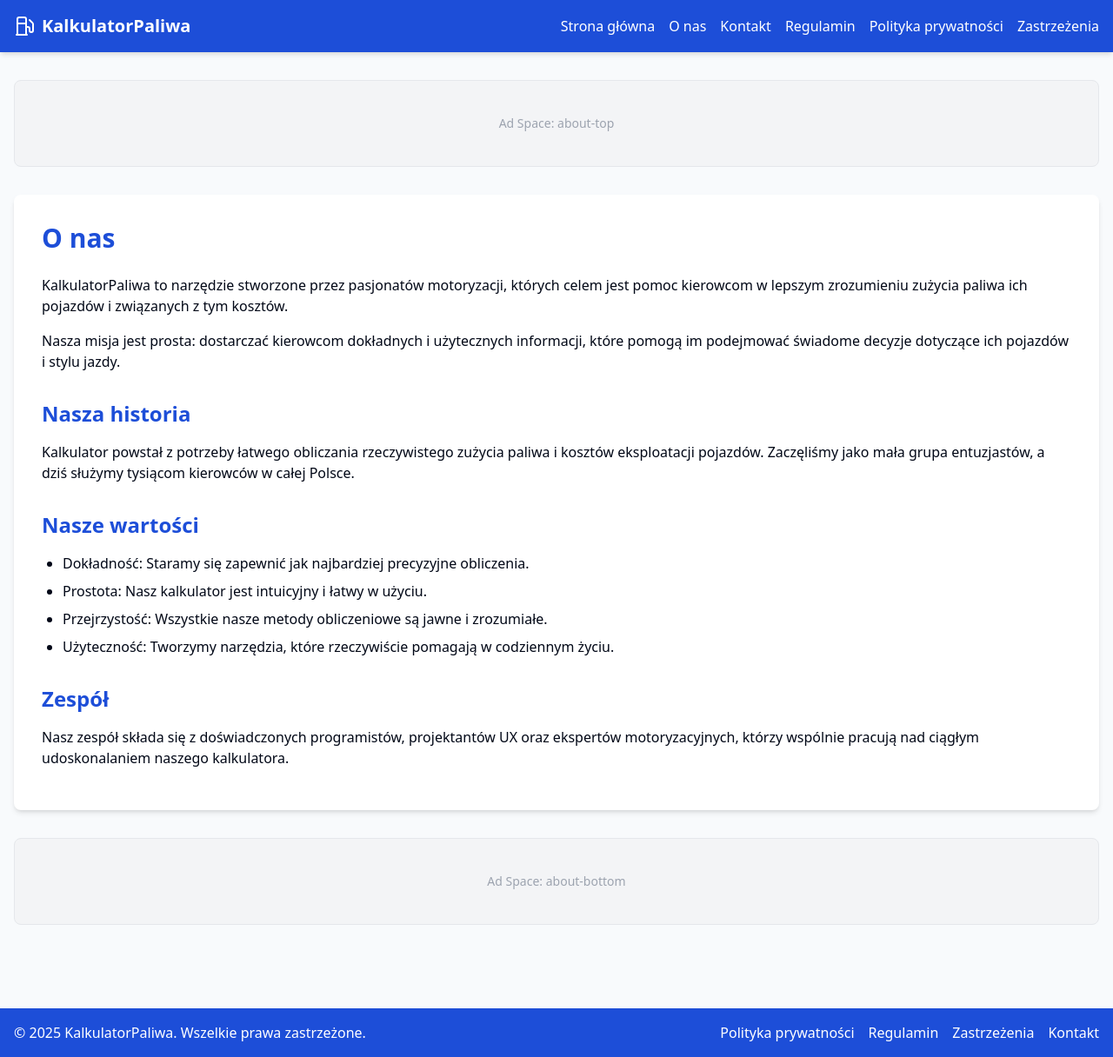
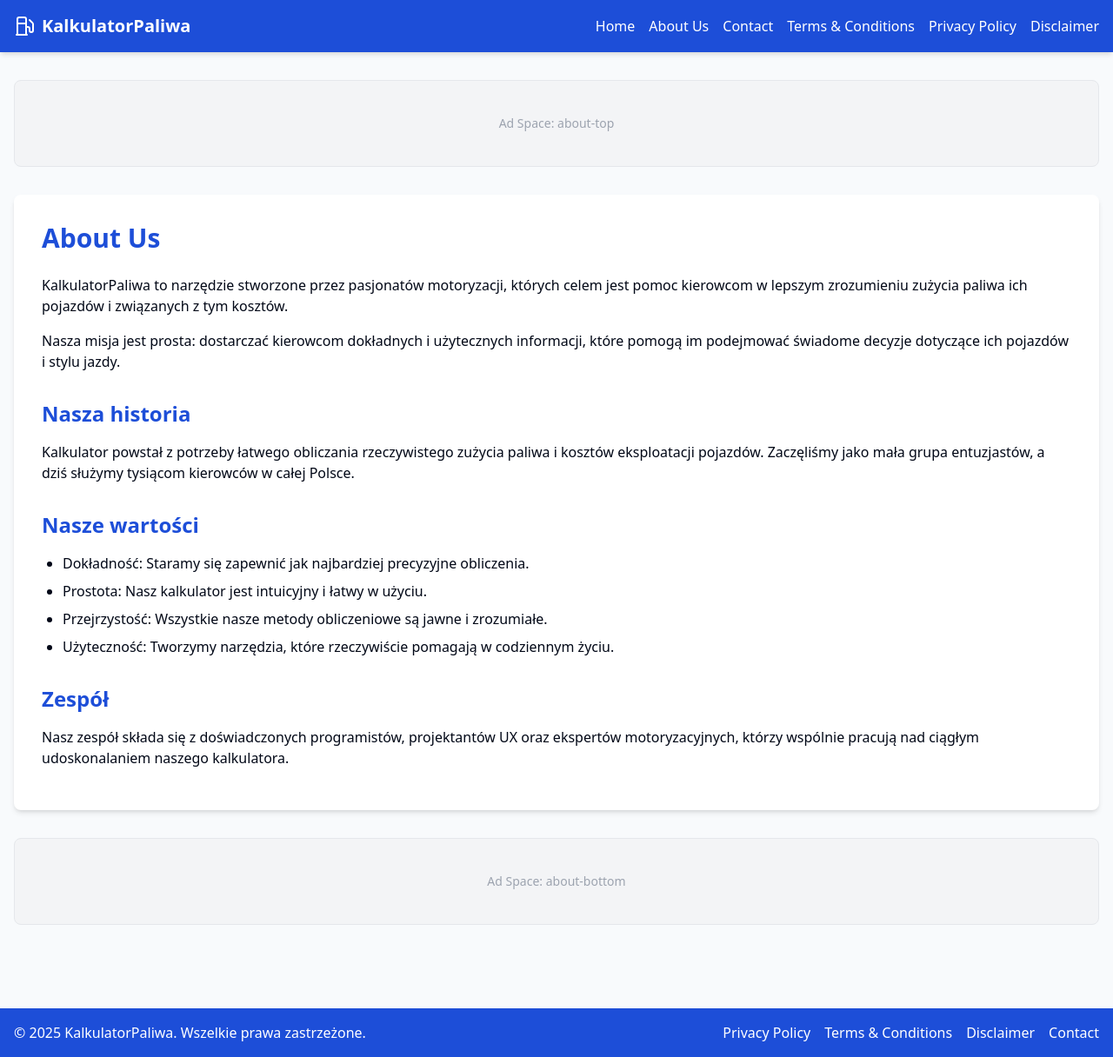
Before and after one commit to nkmstudent/friendly-calorie-counter, a React (Vite) app: page /about in a window 1280 px wide. Shown: the whole page at 87% size. Built offline with nearby package versions, Linux system fonts and the light colour scheme.

Commit message:
Rename pages to English
Rename the pages to their English equivalents.

```diff
--- a/src/components/Footer.tsx
+++ b/src/components/Footer.tsx
@@ -12,16 +12,16 @@ const Footer = () => {
           </div>
           <div className="flex flex-wrap justify-center gap-4">
             <Link to="/privacy" className="hover:text-fuel-lightblue transition-colors duration-200">
-              Polityka prywatności
+              Privacy Policy
             </Link>
             <Link to="/terms" className="hover:text-fuel-lightblue transition-colors duration-200">
-              Regulamin
+              Terms & Conditions
             </Link>
             <Link to="/disclaimer" className="hover:text-fuel-lightblue transition-colors duration-200">
-              Zastrzeżenia
+              Disclaimer
             </Link>
             <Link to="/contact" className="hover:text-fuel-lightblue transition-colors duration-200">
-              Kontakt
+              Contact
             </Link>
           </div>
         </div>
--- a/src/components/Header.tsx
+++ b/src/components/Header.tsx
@@ -19,32 +19,32 @@ const Header = () => {
             <ul className="flex flex-wrap justify-center space-x-4">
               <li>
                 <Link to="/" className="hover:text-fuel-lightblue transition-colors duration-200">
-                  Strona główna
+                  Home
                 </Link>
               </li>
               <li>
                 <Link to="/about" className="hover:text-fuel-lightblue transition-colors duration-200">
-                  O nas
+                  About Us
                 </Link>
               </li>
               <li>
                 <Link to="/contact" className="hover:text-fuel-lightblue transition-colors duration-200">
-                  Kontakt
+                  Contact
                 </Link>
               </li>
               <li>
                 <Link to="/terms" className="hover:text-fuel-lightblue transition-colors duration-200">
-                  Regulamin
+                  Terms & Conditions
                 </Link>
               </li>
               <li>
                 <Link to="/privacy" className="hover:text-fuel-lightblue transition-colors duration-200">
-                  Polityka prywatności
+                  Privacy Policy
                 </Link>
               </li>
               <li>
                 <Link to="/disclaimer" className="hover:text-fuel-lightblue transition-colors duration-200">
-                  Zastrzeżenia
+                  Disclaimer
                 </Link>
               </li>
             </ul>
--- a/src/pages/About.tsx
+++ b/src/pages/About.tsx
@@ -14,7 +14,7 @@ const About = () => {
           <AdContainer className="mb-8" adSlot="about-top" />
 
           <section className="bg-white rounded-lg shadow-md p-8 mb-8">
-            <h1 className="text-3xl font-bold text-fuel-darkblue mb-6">O nas</h1>
+            <h1 className="text-3xl font-bold text-fuel-darkblue mb-6">About Us</h1>
 
             <div className="prose max-w-none">
               <p className="mb-4">
--- a/src/pages/Contact.tsx
+++ b/src/pages/Contact.tsx
@@ -23,7 +23,7 @@ const Contact = () => {
           <AdContainer className="mb-8" adSlot="contact-top" />
 
           <section className="bg-white rounded-lg shadow-md p-8 mb-8">
-            <h1 className="text-3xl font-bold text-fuel-darkblue mb-6">Kontakt</h1>
+            <h1 className="text-3xl font-bold text-fuel-darkblue mb-6">Contact</h1>
 
             <div className="grid grid-cols-1 md:grid-cols-2 gap-8">
               <div>
--- a/src/pages/Disclaimer.tsx
+++ b/src/pages/Disclaimer.tsx
@@ -14,7 +14,7 @@ const Disclaimer = () => {
           <AdContainer className="mb-8" adSlot="disclaimer-top" />
 
           <section className="bg-white rounded-lg shadow-md p-8 mb-8">
-            <h1 className="text-3xl font-bold text-fuel-darkblue mb-6">Zastrzeżenia</h1>
+            <h1 className="text-3xl font-bold text-fuel-darkblue mb-6">Disclaimer</h1>
 
             <div className="prose max-w-none">
               <p className="mb-4">
--- a/src/pages/Privacy.tsx
+++ b/src/pages/Privacy.tsx
@@ -14,7 +14,7 @@ const Privacy = () => {
           <AdContainer className="mb-8" adSlot="privacy-top" />
 
           <section className="bg-white rounded-lg shadow-md p-8 mb-8">
-            <h1 className="text-3xl font-bold text-fuel-darkblue mb-6">Polityka Prywatności</h1>
+            <h1 className="text-3xl font-bold text-fuel-darkblue mb-6">Privacy Policy</h1>
 
             <div className="prose max-w-none">
               <p className="mb-4">
--- a/src/pages/Terms.tsx
+++ b/src/pages/Terms.tsx
@@ -14,7 +14,7 @@ const Terms = () => {
           <AdContainer className="mb-8" adSlot="terms-top" />
 
           <section className="bg-white rounded-lg shadow-md p-8 mb-8">
-            <h1 className="text-3xl font-bold text-fuel-darkblue mb-6">Regulamin</h1>
+            <h1 className="text-3xl font-bold text-fuel-darkblue mb-6">Terms & Conditions</h1>
 
             <div className="prose max-w-none">
               <p className="mb-4">
```
